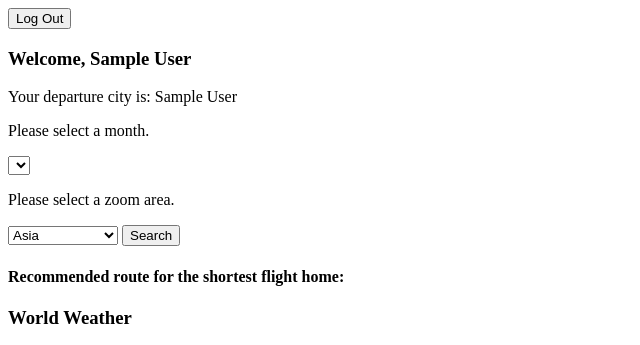
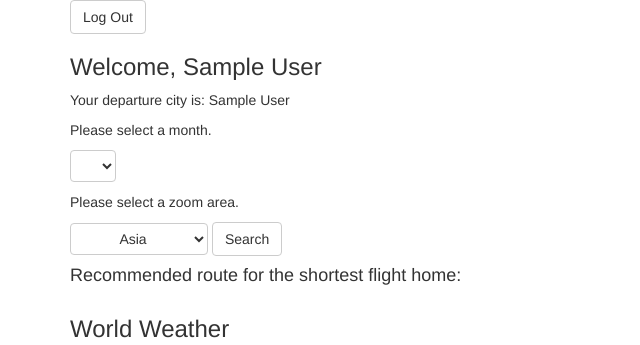
Before and after one commit to amsowie/HBproject, a Flask app: page /map in a window 1280 px wide. Shown: the top 345 px of the page, without its empty margins (0-640 px from the left). Run offline with Flask 2, Linux system fonts and the light colour scheme; the visitor is signed in with stand-in values (Sample User, id 1); data that the repository does not hold is empty; some libraries are stand-ins or nearby versions.

Commit message:
design started, need tests for delete and select cities

```diff
--- a/server.py
+++ b/server.py
@@ -178,6 +178,7 @@ def delete_routes():
     """Delete cities from checkboxes"""
 
     form_JSON = request.form.get('json')
+    print form_JSON
     form_data = json.loads(form_JSON)
     cities_to_delete = form_data.get('citiesChosen')
     print cities_to_delete
--- a/static/map.js
+++ b/static/map.js
@@ -119,7 +119,6 @@ $(document).on('click', '.save-button', function (evt) {
 
     $.post('/save-searches', formInputs, function (results){
              alert(results.message);
-             console.log(results.message);
         if (results.message !== 'Departure city saved.'){
             let newRow = $("<tr>");
             $("<td />").html(`<input type="checkbox" class="check" id="${cityName}" data-del="${weatherId}" data-lat="${cityLat}" data-lng="${cityLong}" value="${cityName}" />`).appendTo(newRow);
@@ -134,7 +133,6 @@ $(document).on('click', '.save-button', function (evt) {
             // $("#saved-cities").show();
         }
         else{
-            console.log("here");
             $('#no-hometown').hide();
             $('#hometown-name').text(cityName);
             $('#has-hometown').show();
@@ -158,6 +156,7 @@ $(document).on('click', '#delete-cities', function (evt) {
      });
 
     let formInputs = {'citiesChosen': checkedValues};
+    console.log(formInputs);
     let formJSON = JSON.stringify(formInputs);
 
     $.post('/delete-cities', {'json': formJSON}, function (results) {
@@ -183,6 +182,7 @@ $(document).on('click', '#path-planner', function (evt) {
     });
 
     let formInputs = {'citiesChosen': checkedValues};
+    console.log(formInputs);
     let formJSON = JSON.stringify(formInputs);
 
    $.post('/calc-city-order', {'json': formJSON}, function (results) {
--- a/templates/base.html
+++ b/templates/base.html
@@ -4,16 +4,15 @@
     <title>{% block title %}TITLE GOES HERE{% endblock %}</title>
     <!-- <link rel="stylesheet" href="/static/css/styles.css"> -->
     <script src="http://code.jquery.com/jquery.js"></script>
+<link rel="stylesheet" href="https://maxcdn.bootstrapcdn.com/bootstrap/3.3.7/css/bootstrap.min.css" integrity="sha384-BVYiiSIFeK1dGmJRAkycuHAHRg32OmUcww7on3RYdg4Va+PmSTsz/K68vbdEjh4u" crossorigin="anonymous">
+<script src="https://maxcdn.bootstrapcdn.com/bootstrap/3.3.7/js/bootstrap.min.js" integrity="sha384-Tc5IQib027qvyjSMfHjOMaLkfuWVxZxUPnCJA7l2mCWNIpG9mGCD8wGNIcPD7Txa" crossorigin="anonymous"></script>
 </head>
 <body>
+  <div>
     {% for msg in get_flashed_messages() %}
       <li>{{ msg }}</li>
     {% endfor %}
-    {% if 'user_name' in session %}
-      <form id="logout" method=GET action="logout">
-        <button type="submit" id="logout">Log Out</button>
-      </form>
-    {% endif %}
+  </div>
     {% block content %}BODY CONTENT GOES HERE{% endblock %}
 
 </body>
--- a/templates/login.html
+++ b/templates/login.html
@@ -8,6 +8,6 @@
     <input type="text" name="email"><br>
     Password:<br>
     <input type="password" name="password"><br>
-    <input type="submit" value="Submit">
+    <input class="btn btn-default btn-btnselect" type="submit" value="Submit">
   </form>
 {% endblock %}
--- a/templates/register.html
+++ b/templates/register.html
@@ -13,6 +13,6 @@
     <input type="text" name="email"><br>
     Password:<br>
     <input type="password" name="password"><br>
-    <input type="submit" value="Submit">
+    <input class="btn btn-default btn-btnselect" type="submit" value="Submit">
   </form>
 {% endblock %}
--- a/templates/weathermap.html
+++ b/templates/weathermap.html
@@ -25,9 +25,14 @@
     </style>
   </head>
   <body>
+  <div class="container">
+    {% if 'user_name' in session %}
+      <form id="logout" method=GET action="logout">
+        <button class="btn btn-default btn-btnselect" type="submit" id="logout">Log Out</button>
+      </form>
+    {% endif %}
     <div><h3>Welcome, {{ session['user_name'] }}</h3></div>
   <div id="disply-home">
-
     <p id="has-hometown"
     {% if 'hometown' not in session %}
       hidden
@@ -48,19 +53,19 @@
       {% endif %}
       >
        <p>Please select a month.</p>
-        <select class="hide" id="pick-month" name="month"
+        <select class="btn btn-default btn-btnselect" id="pick-month" name="month" width="100"
       {% if 'hometown' not in session %}
       value="January"
       {% endif %}
         >
           {% for month in month_list %}
-          <option class="hide" id="{{ month[0] }}" value="{{ month[0] }}">{{ month[0] }}</option>
+          <option id="{{ month[0] }}" value="{{ month[0] }}">{{ month[0] }}</option>
           {% endfor %}
           </select>
       </div>
       <p></p>
       <p>Please select a zoom area.</p>
-        <select id="select-region" name="regions">
+        <select class="btn btn-default btn-btnselect" id="select-region" name="regions">
           <option id="asia" value="asia">Asia</option>
           <option id="africa" value="africa">Africa</option>
           <option id="north-america" value="north-america">North America</option>
@@ -68,25 +73,27 @@
           <option id="oceania" value="oceania">Oceania</option>
           <option id="europe" value="europe">Europe</option>
         </select>
-        <input type="submit" id="weather-search" value="Search" class="weather-search">
+        <input class="btn btn-default btn-btnselect" type="submit" id="weather-search" value="Search" class="weather-search">
     </form>
   </div>
   <div>
     <h4>Recommended route for the shortest flight home: </h4>
     <p id="path"></p>
   </div>
+</div>
+<div class="container">
   <div>
     <h3><span id="month-title"></span> World Weather</h3>
-    <div id="map" style="float: left"></div>
+    <div id="map"></div>
     <div id="legend"><h4>Legend</h4></div>
   </div>
   <script src="/static/map.js"></script>
   <script async defer
   src="https://maps.googleapis.com/maps/api/js?key=AIzaSyCwecRj8BnwNeAVuHQvmW-GQy7ZQLk27jk&callback=initMap">
   </script>
-    <div id="saved-cities" style="float: left;" textalign="center">
+    <div id="saved-cities">
       <h2>Saved Cities</h2>
-      <table id="saved-cities-table" style="width:50%">
+      <table id="saved-cities-table">
         <tr>
           <th>Check</th>
           <th>Month</th>
@@ -112,10 +119,11 @@
           </tr>
           {% endfor %}
         {% endif %}
-          <button class="buttons" id="path-planner">Plan Trip</button>
-          <button class="buttons" id="delete-cities">Delete Cities</button>
+          <button class="btn btn-default btn-btnselect buttons" id="path-planner">Plan Trip</button>
+          <button class="btn btn-default btn-btnselect buttons" id="delete-cities">Delete Cities</button>
       </table>
     </div>
+  </div>
   </body>
 </html>
 {% endblock %}
```
Also changed, not shown: tests.py (+56 -11 lines).
